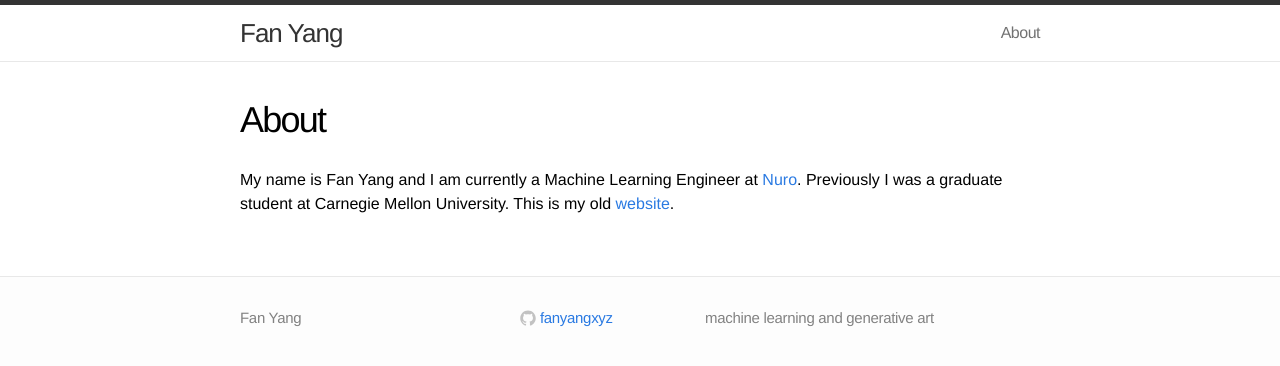
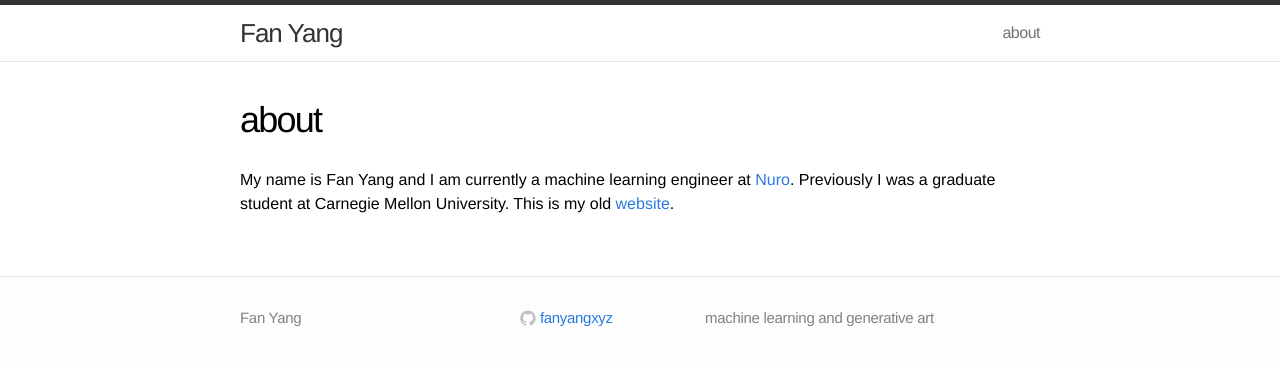
Before and after one commit to fanyangxyz/fanyangxyz.github.io, a Jekyll site: the page built from about.md, in a window 1280 px wide. Shown: the top 366 px of the page. Built offline with Jekyll 4.4.1, drawn with Linux system fonts in a browser that asks for light colours.

Commit message:
use lower case

```diff
--- a/about.md
+++ b/about.md
@@ -1,9 +1,9 @@
 ---
 layout: page
-title: About
+title: about
 includelink: true
 ---
 
-My name is Fan Yang and I am currently a Machine Learning Engineer at [Nuro](http://www.nuro.ai).
+My name is Fan Yang and I am currently a machine learning engineer at [Nuro](http://www.nuro.ai).
 Previously I was a graduate student at Carnegie Mellon University.
 This is my old [website](http://cs.cmu.edu/~fanyang1).
```
